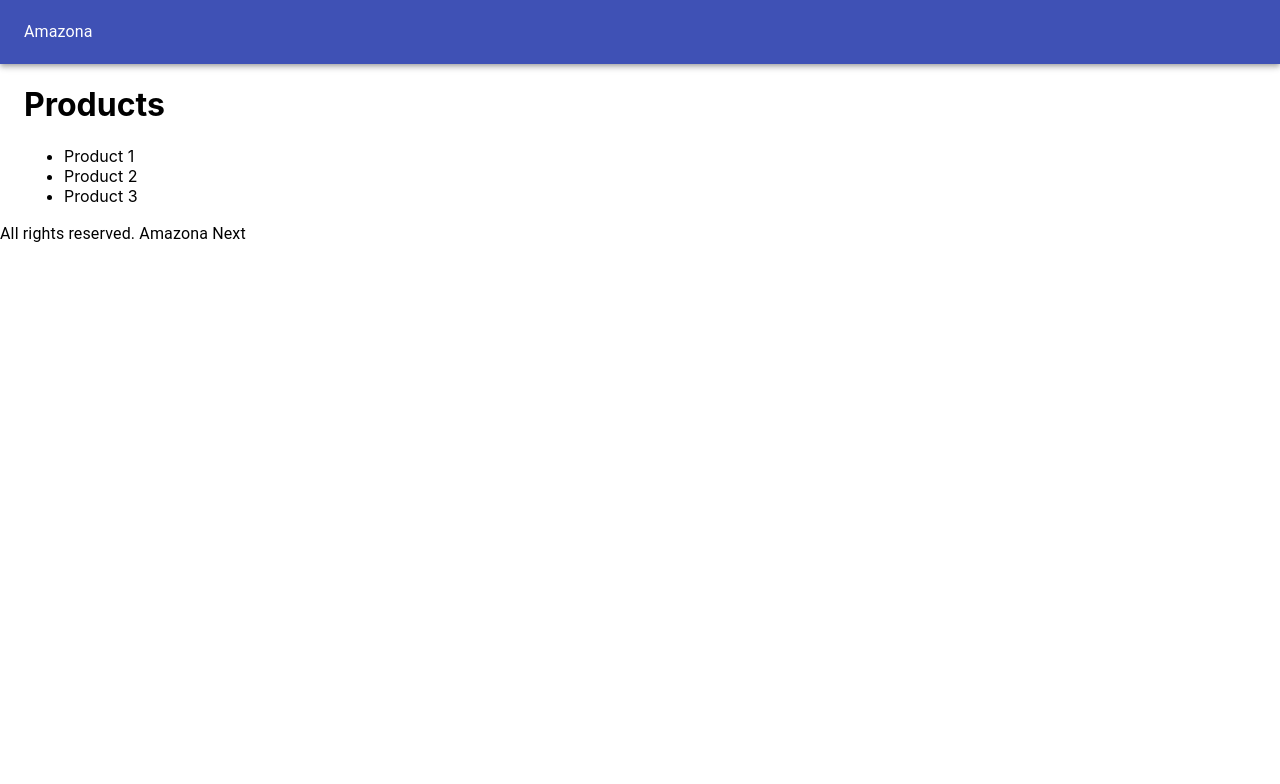
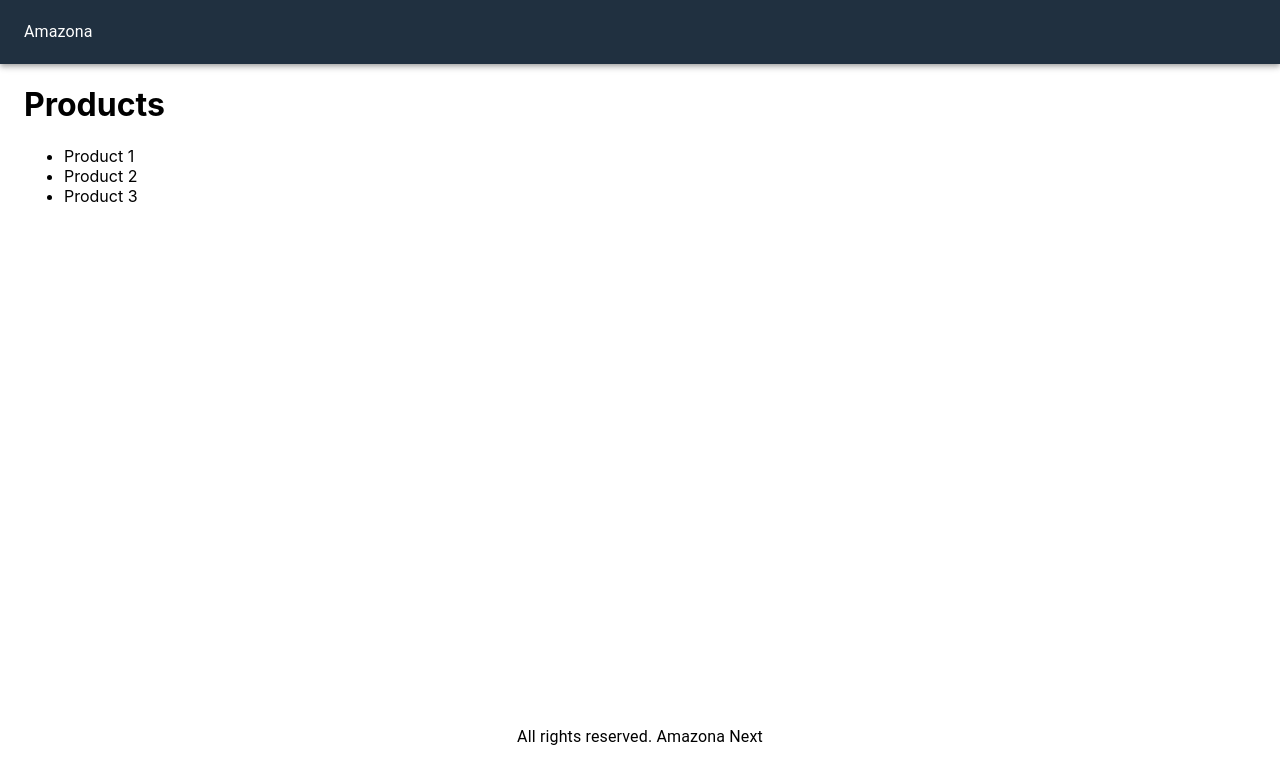
Before and after one commit to wandersonce/amazonaEC, a Next.js app: page / in a window 1280 px wide. Shown: the top 784 px of the page. Built offline with nearby package versions, Linux system fonts and the light colour scheme.

Commit message:
Implementing styles

```diff
--- a/components/Layout.js
+++ b/components/Layout.js
@@ -2,19 +2,22 @@ import React from 'react';
 import Head from 'next/head';
 import { AppBar, Toolbar, Typography, Container } from '@material-ui/core';
 
+import useStyles from '../utils/styles';
+
 export default function Layout({ children }) {
+  const classes = useStyles();
   return (
     <div>
       <Head>
         <title>Amazona Next</title>
       </Head>
-      <AppBar position="static">
+      <AppBar position="static" className={classes.navbar}>
         <Toolbar>
           <Typography>Amazona</Typography>
         </Toolbar>
       </AppBar>
-      <Container>{children}</Container>
-      <footer>
+      <Container className={classes.main}>{children}</Container>
+      <footer className={classes.footer}>
         <Typography>All rights reserved. Amazona Next</Typography>
       </footer>
     </div>
--- a/pages/index.js
+++ b/pages/index.js
@@ -10,7 +10,9 @@ export default function Home() {
       <div>
         <h1> Products </h1>
         <ul>
-          <li> Product 1 </li> <li> Product 2 </li> <li> Product 3 </li>
+          <li> Product 1 </li>
+          <li> Product 2 </li>
+          <li> Product 3 </li>
         </ul>
       </div>
     </Layout>
--- /dev/null
+++ b/utils/styles.js
@@ -0,0 +1,19 @@
+import { makeStyles } from '@material-ui/core';
+
+const useStyles = makeStyles({
+  navbar: {
+    backgroundColor: '#203040',
+    '& a': {
+      color: '#FFFFFF',
+      marginLeft: 10,
+    },
+  },
+  main: {
+    minHeight: '80vh',
+  },
+  footer: {
+    textAlign: 'center',
+  },
+});
+
+export default useStyles;
```
